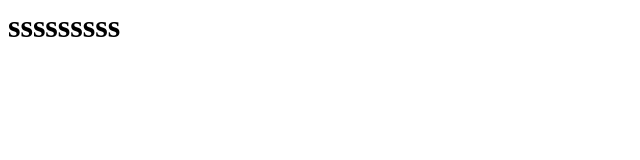
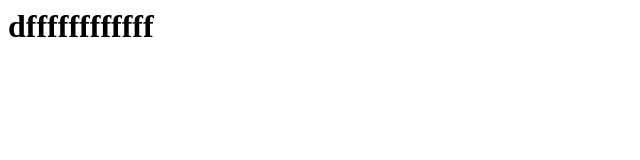
Before and after one commit to jaysudha-premier-laravel/selva, a plain HTML site: page index.html in a window 1280 px wide. Shown: the whole page, without its empty margins (0-640 px from the left). Drawn offline with Linux system fonts and the light colour scheme.

Commit message:
Update index.html

```diff
--- a/index.html
+++ b/index.html
@@ -1 +1 @@
-<h1>sssssssss</h1>
+<h1>dffffffffffff</h1>
```
